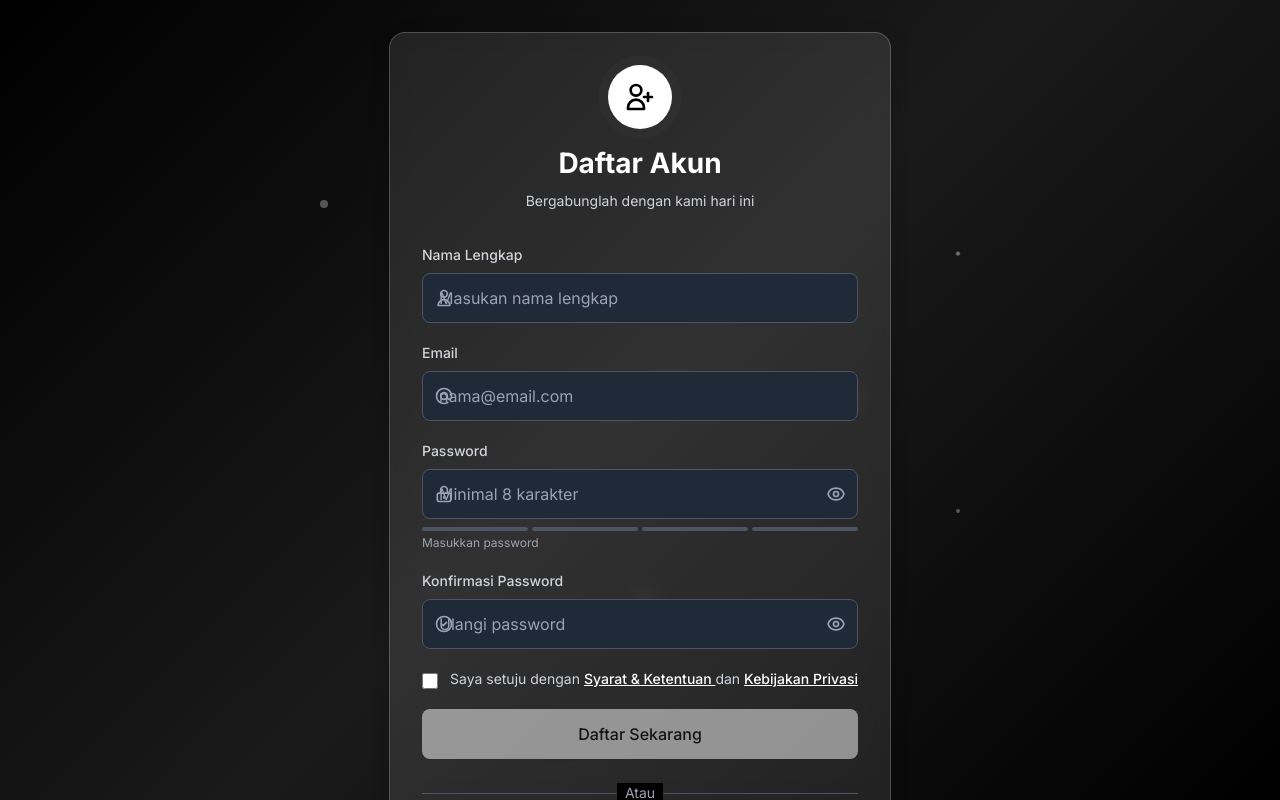
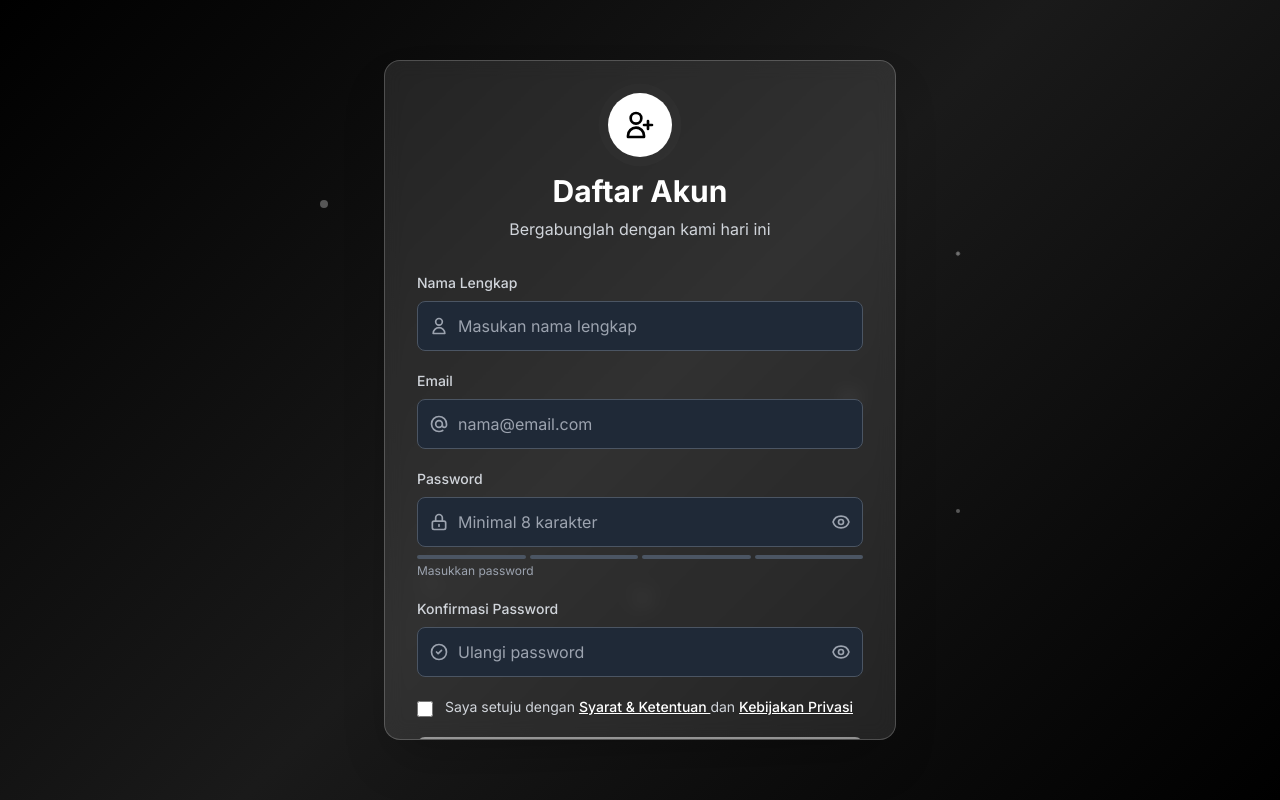
Before and after one commit to ReySa18/web_learning_frontend, a Vue app: page /register in a window 1280 px wide. Built offline with nearby package versions, Linux system fonts and the light colour scheme.

Commit message:
final update frontend

```diff
--- a/index.html
+++ b/index.html
@@ -2,9 +2,9 @@
 <html lang="en">
   <head>
     <meta charset="UTF-8" />
-    <link rel="icon" type="image/svg+xml" href="/vite.svg" />
+    <link rel="icon" type="image/svg+xml" href="/logo.svg" />
     <meta name="viewport" content="width=device-width, initial-scale=1.0" />
-    <title>Vite + Vue</title>
+    <title>Asteria Code</title>
   </head>
   <body>
     <div id="app"></div>
--- a/src/views/register.vue
+++ b/src/views/register.vue
@@ -11,7 +11,7 @@
     </div>
 
     <!-- Main Register Container -->
-    <div class="scrollable-container">
+    <div class="scrollable-container w-full max-w-lg max-h-[90vh]">
       <div class="slide-in glass-effect rounded-2xl p-6 sm:p-8 w-full max-w-lg shadow-2xl">
         <!-- Header -->
         <div class="text-center mb-6 sm:mb-8">
@@ -407,6 +407,9 @@ html, body {
   backdrop-filter: blur(10px);
   background: rgba(255, 255, 255, 0.1);
   border: 1px solid rgba(255, 255, 255, 0.2);
+  width: 100%;
+  max-height: 85vh; /* Slightly less than container */
+  overflow-y: auto;
 }
 
 .floating-animation {
@@ -462,12 +465,34 @@ html, body {
     transform: translateY(0);
   }
 }
+/* Enhanced scrollbar styling */
+.glass-effect::-webkit-scrollbar {
+  width: 8px;
+}
 
-.scrollable-container {
-  max-height: 100vh;
-  overflow-y: auto;
-  padding: 2rem 1rem;
+.glass-effect::-webkit-scrollbar-track {
+  background: rgba(255, 255, 255, 0.05);
+  border-radius: 4px;
 }
+
+.glass-effect::-webkit-scrollbar-thumb {
+  background: rgba(255, 255, 255, 0.3);
+  border-radius: 4px;
+  border: 2px solid transparent;
+  background-clip: content-box;
+}
+
+.glass-effect::-webkit-scrollbar-thumb:hover {
+  background: rgba(255, 255, 255, 0.5);
+}
+
+/* Responsive adjustments */
+@media (max-height: 700px) {
+  .glass-effect {
+    max-height: 80vh;
+  }
+}
+
 
 
 .input-focus {
@@ -506,28 +531,15 @@ html, body {
 
 /* Responsive adjustments */
 
-@media (min-width: 768px){
+@media (max-height: 600px) {
   .glass-effect {
-    padding: 2rem;
-    border-radius: 1rem;
+    max-height: 75vh;
   }
+}
 
-  .text-2xl {
-    font-size: 1.75rem;
-  }
-
-  .text-sm {
-    font-size: 0.875rem;
-  }
-
-  .input-focus {
-    font-size: 1rem;
-    padding: 0.75rem 1rem;
-  }
-
-  .btn-hover {
-    font-size: 1rem;
-    padding: 0.75rem 1.25rem;
+@media (max-height: 500px) {
+  .glass-effect {
+    max-height: 70vh;
   }
 }
 
```
Also changed, not shown: public/logo.svg (added), 1 other file (tests, documents, lock files or other folders).
